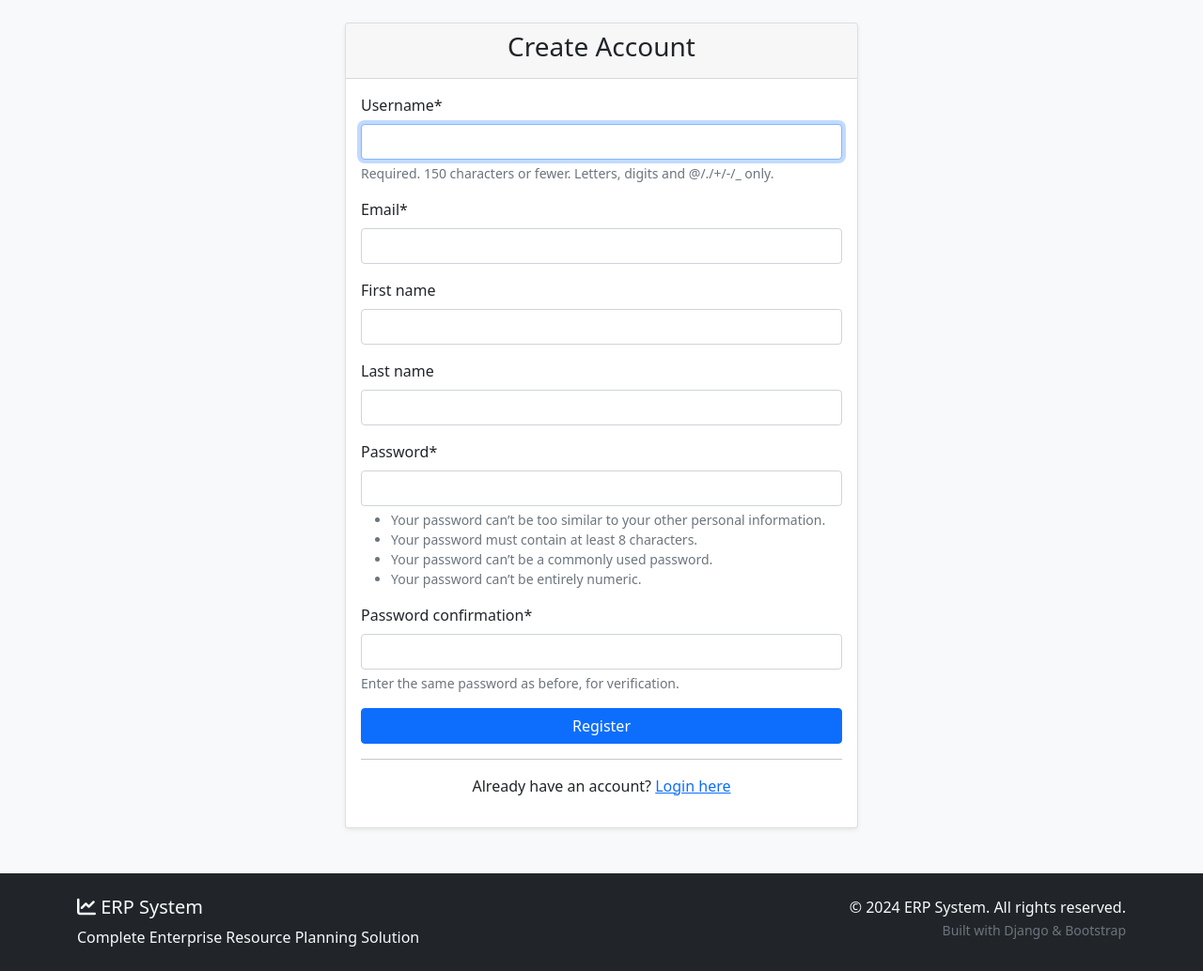
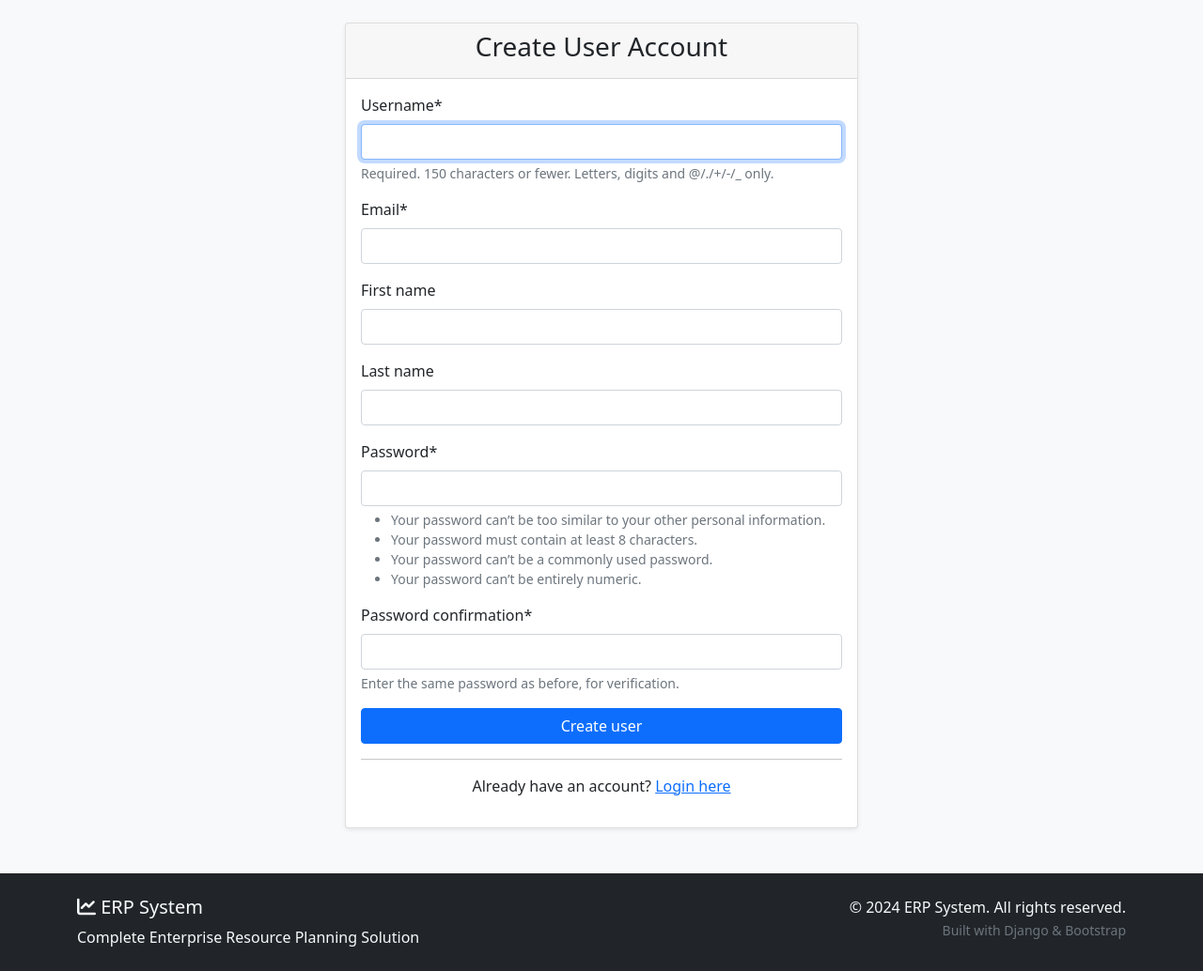
Before and after one commit to Mahmud5588/django-project, a Django app: page /register/ in a window 1280 px wide. Shown: the part 56-1090 px from the top of the page at 94% size. Run offline with Django 4.2, Linux system fonts and the light colour scheme; some libraries are stand-ins or nearby versions.

Commit message:
Update register.html

```diff
--- a/erp/templates/app/register.html
+++ b/erp/templates/app/register.html
@@ -1,20 +1,20 @@
 {% extends 'base.html' %}
 {% load crispy_forms_tags %}
 
-{% block title %}Register - ERP System{% endblock %}
+{% block title %}Register User - ERP System{% endblock %}
 
 {% block content %}
 <div class="row justify-content-center">
     <div class="col-md-6">
         <div class="card">
             <div class="card-header">
-                <h3 class="text-center">Create Account</h3>
+                <h3 class="text-center">Create User Account</h3>
             </div>
             <div class="card-body">
                 <form method="post">
                     {% csrf_token %}
                     {{ form|crispy }}
-                    <button type="submit" class="btn btn-primary w-100">Register</button>
+                    <button type="submit" class="btn btn-primary w-100">Create user</button>
                 </form>
                 <hr>
                 <div class="text-center">
```
